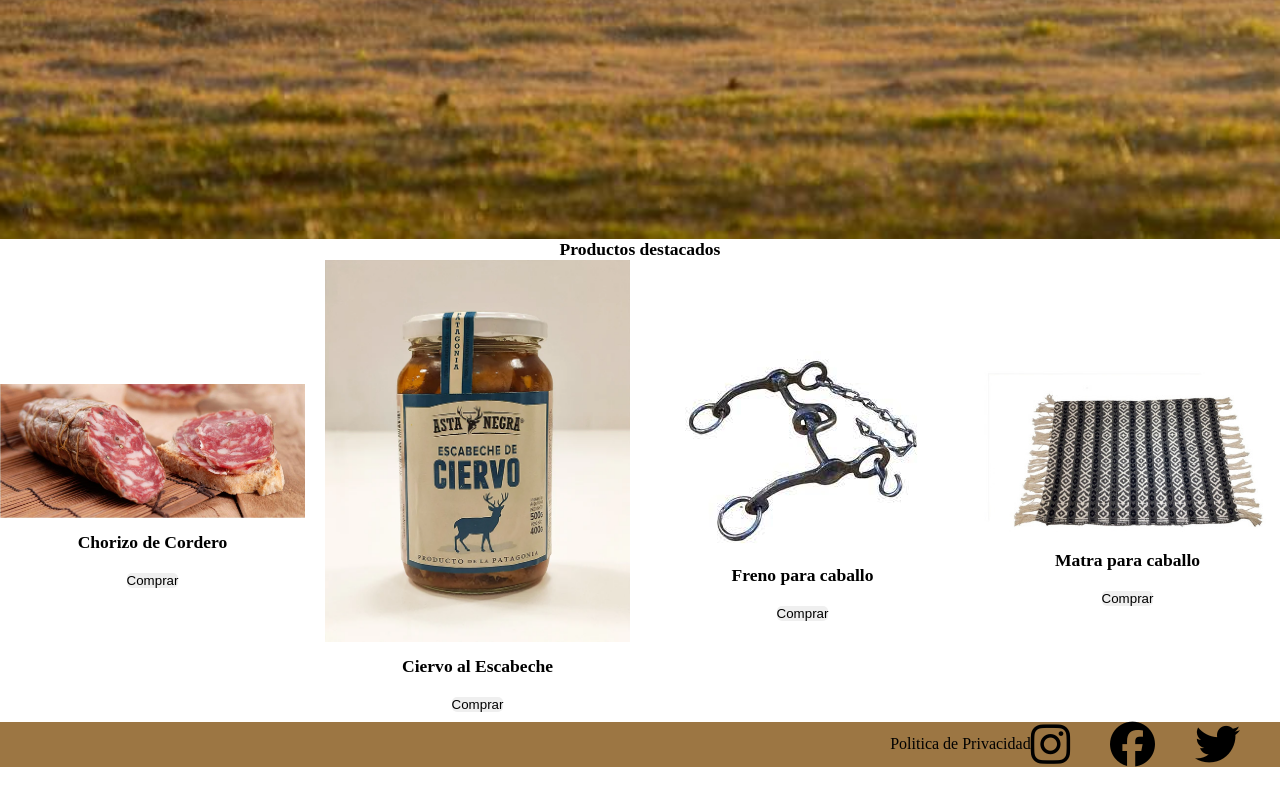
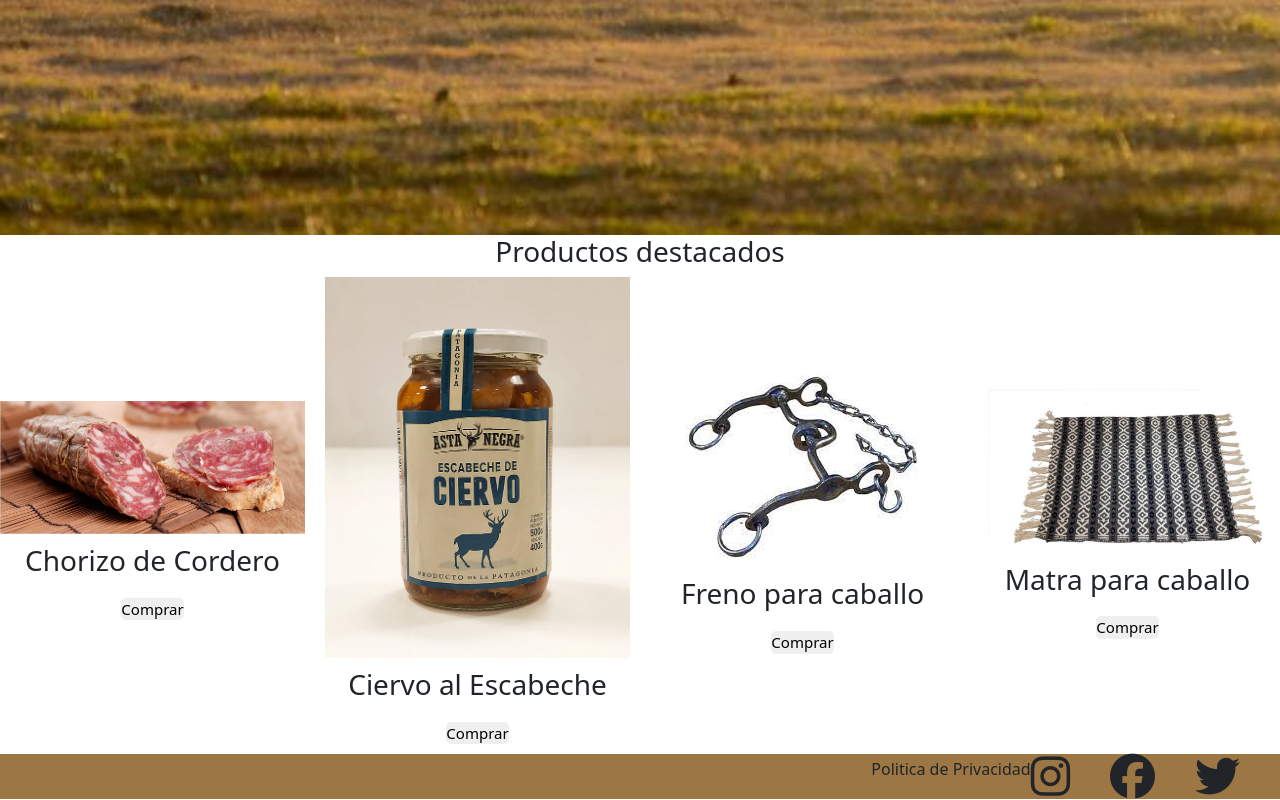
Before and after one commit to JoaquinMorra/Pre-entrega-Clase-10, a plain HTML site: page index.html in a window 1280 px wide. Shown: the part 715-1515 px from the top of the page. Before the commit the page ends 1483 px from the top, so only its background shows below. Drawn offline with nearby package versions, Linux system fonts and the light colour scheme.

Commit message:
Agregue el enlace de bootsrap

```diff
--- a/index.html
+++ b/index.html
@@ -6,6 +6,9 @@
     <meta http-equiv="X-UA-Compatible" content="IE=edge">
     <meta name="viewport" content="width=device-width, initial-scale=1.0">
     <title>Proyecto El carbon</title>
+    <!-- Bootsrap -->
+    <link href="https://cdn.jsdelivr.net/npm/bootstrap@5.3.0-alpha3/dist/css/bootstrap.min.css" rel="stylesheet" integrity="sha384-KK94CHFLLe+nY2dmCWGMq91rCGa5gtU4mk92HdvYe+M/SXH301p5ILy+dN9+nJOZ" crossorigin="anonymous">
+<script src="https://cdn.jsdelivr.net/npm/bootstrap@5.3.0-alpha3/dist/js/bootstrap.bundle.min.js" integrity="sha384-ENjdO4Dr2bkBIFxQpeoTz1HIcje39Wm4jDKdf19U8gI4ddQ3GYNS7NTKfAdVQSZe" crossorigin="anonymous"></script>
     <!-- CUSTOM CSS -->
     <link rel="stylesheet" href="./Estilos/style.css">
     <!-- FONTAWESOME -->
```
